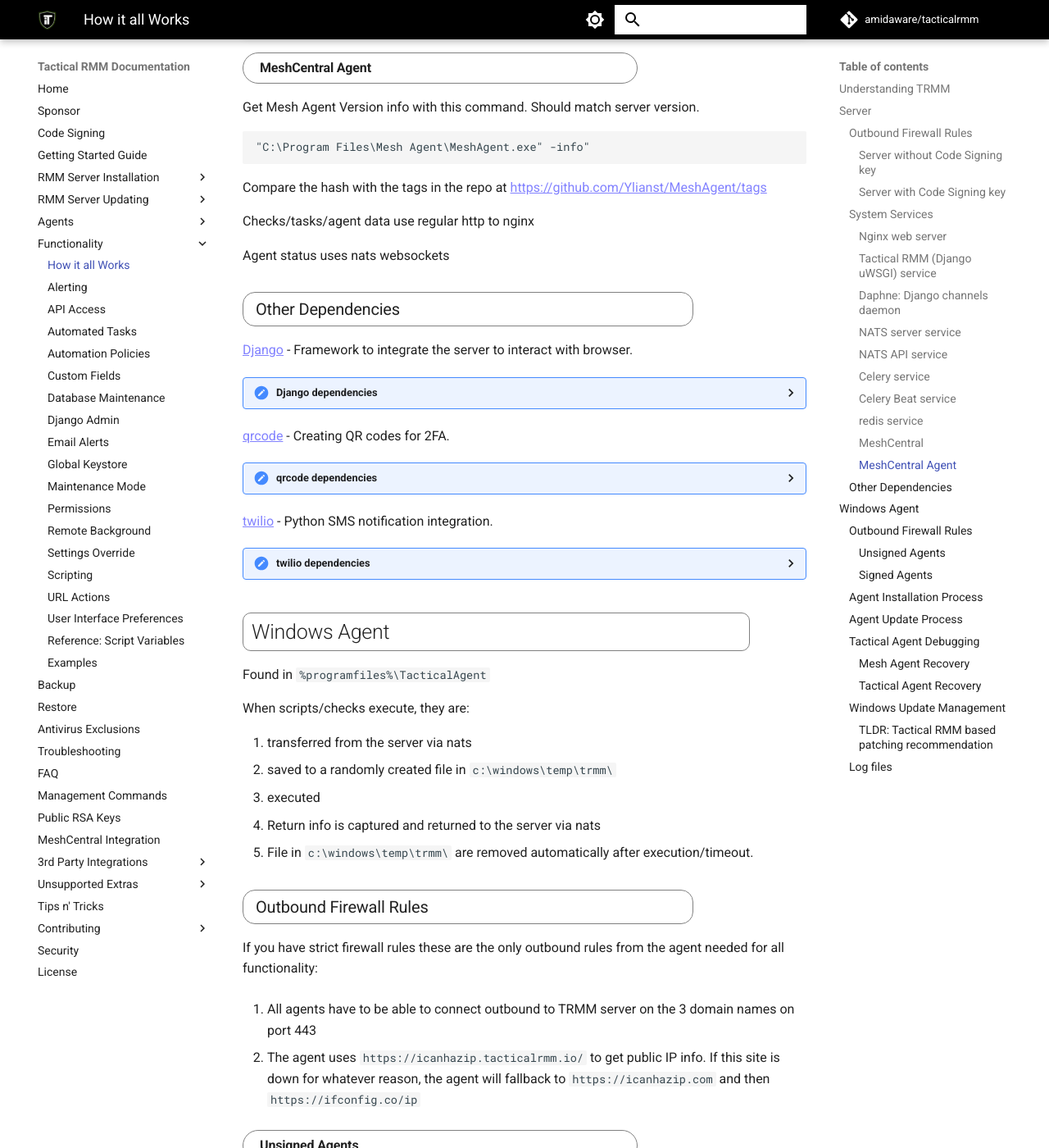
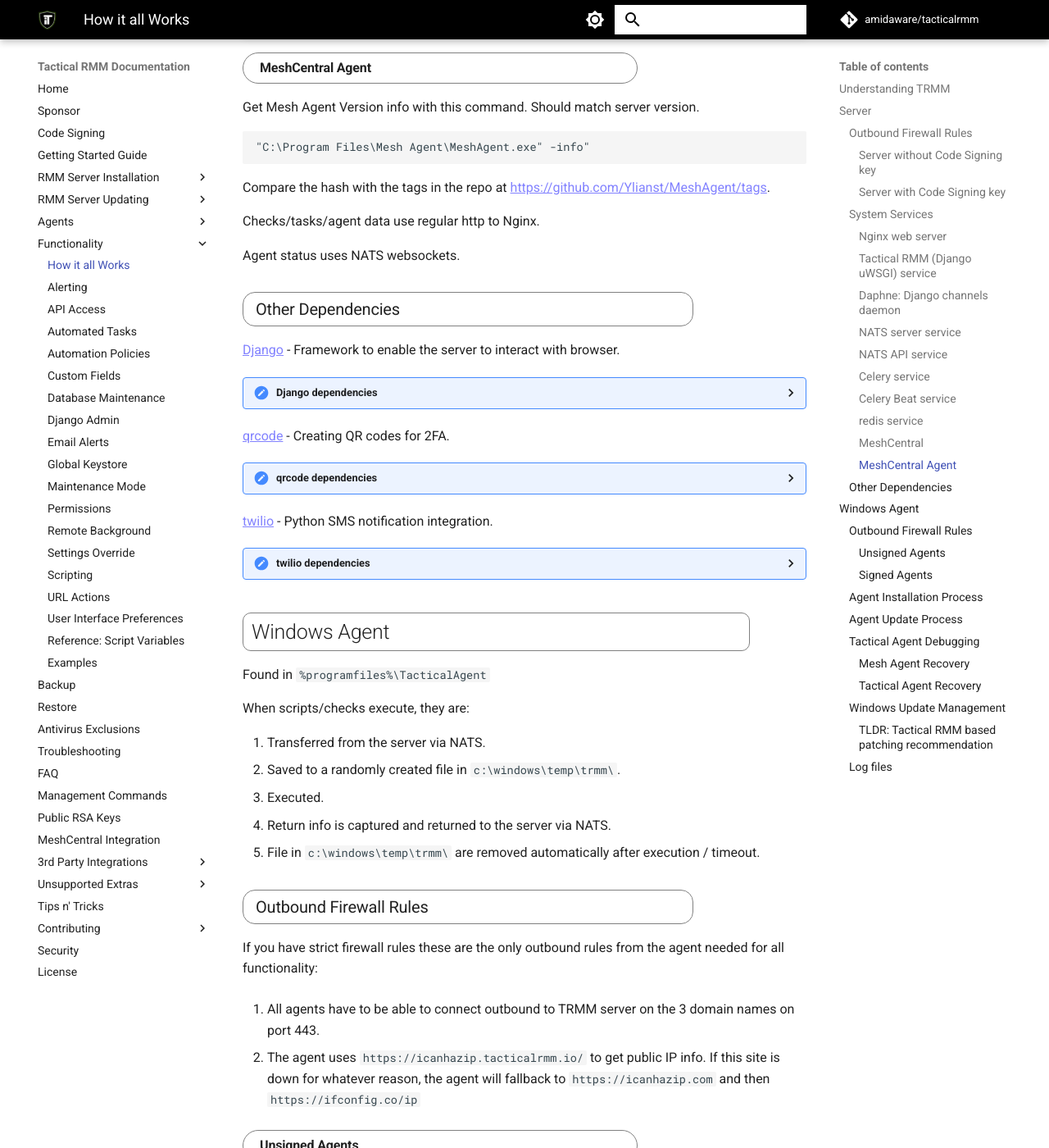
Before and after one commit to amidaware/trmm-docs, an MkDocs documentation site: the page built from docs/howitallworks.md, in a window 1280 px wide and 1400 px high, scrolled down 6789 px. Shown: the whole window at 82% size. Built offline with MkDocs 1.6.1 and Material for MkDocs 9.7.7, drawn with Linux system fonts in a browser that asks for light colours; comment, search, counter and statistics services are not loaded; some of the changed text lies outside the part shown.

Commit message:
More minor cleanup

````diff
--- a/docs/howitallworks.md
+++ b/docs/howitallworks.md
@@ -28,9 +28,9 @@
 !!!description
     A web interface for the postgres database
 
-All Tactical RMM dependencies are listed [here](https://github.com/amidaware/tacticalrmm/blob/develop/api/tacticalrmm/requirements.txt)
+All Tactical RMM dependencies are listed [here](https://github.com/amidaware/tacticalrmm/blob/develop/api/tacticalrmm/requirements.txt).
 
-A complete list of all packages used by Tactical RMM are listed [here](https://raw.githubusercontent.com/amidaware/tacticalrmm/develop/web/package-lock.json)
+A complete list of all packages used by Tactical RMM are listed [here](https://raw.githubusercontent.com/amidaware/tacticalrmm/develop/web/package-lock.json).
 
 ### Outbound Firewall Rules
 
@@ -373,9 +373,9 @@
 [Customize](https://ylianst.github.io/MeshCentral/meshcentral/config/) with care.
 
 !!!info
-    mesh usernames are **CaSe sEnSiTive** Tactical will make sure it's all lower case to avoid sync problems
+    Mesh usernames are **CaSe sEnSiTive**. Tactical will make sure it's all lower case to avoid sync problems.
 
-???+ note "meshcentral"
+???+ note "MeshCentral"
 
     - [MeshCentral docs](https://info.meshcentral.com/downloads/MeshCentral2/MeshCentral2UserGuide.pdf)
 
@@ -395,10 +395,10 @@
 
     === ":material-remote-desktop: Debugging"
 
-        - Open either "Take Control" or "Remote Background" to get mesh login token
-        - Open https://mesh.example.com to open native mesh admin interface
+        - Open either "Take Control" or "Remote Background" to get mesh login token.
+        - Open https://mesh.example.com to open native mesh admin interface.
         - Left-side "My Server" > Choose "Console" > type `agentstats`
-        - To view detailed logging goto "Trace" > click Tracing button and choose categories
+        - To view detailed logging goto "Trace" > click Tracing button and choose categories.
 
 
 #### MeshCentral Agent
@@ -408,15 +408,15 @@
 ```cmd
 "C:\Program Files\Mesh Agent\MeshAgent.exe" -info"
 ```
-Compare the hash with the tags in the repo at <https://github.com/Ylianst/MeshAgent/tags>
+Compare the hash with the tags in the repo at <https://github.com/Ylianst/MeshAgent/tags>.
 
-Checks/tasks/agent data use regular http to nginx
+Checks/tasks/agent data use regular http to Nginx.
 
-Agent status uses nats websockets
+Agent status uses NATS websockets.
 
 ### Other Dependencies
 
-[Django](https://www.djangoproject.com/) - Framework to integrate the server to interact with browser.
+[Django](https://www.djangoproject.com/) - Framework to enable the server to interact with browser.
 
 <details>
   <summary>Django dependencies</summary>
@@ -469,17 +469,17 @@
 
 When scripts/checks execute, they are:
 
-1. transferred from the server via nats
-2. saved to a randomly created file in `c:\windows\temp\trmm\`
-3. executed
-4. Return info is captured and returned to the server via nats
-5. File in `c:\windows\temp\trmm\` are removed automatically after execution/timeout.
+1. Transferred from the server via NATS.
+2. Saved to a randomly created file in `c:\windows\temp\trmm\`.
+3. Executed.
+4. Return info is captured and returned to the server via NATS.
+5. File in `c:\windows\temp\trmm\` are removed automatically after execution / timeout.
 
 ### Outbound Firewall Rules
 
 If you have strict firewall rules these are the only outbound rules from the agent needed for all functionality:
 
-1. All agents have to be able to connect outbound to TRMM server on the 3 domain names on port 443
+1. All agents have to be able to connect outbound to TRMM server on the 3 domain names on port 443.
 
 2. The agent uses `https://icanhazip.tacticalrmm.io/` to get public IP info. If this site is down for whatever reason, the agent will fallback to `https://icanhazip.com` and then `https://ifconfig.co/ip`
 
@@ -493,9 +493,9 @@
 
 ### Agent Installation Process
 
-* Adds Defender AV exclusions
+* Adds Defender AV exclusions.
 * Copies temp files to `c:\windows\temp\tacticalxxx` folder.
-* INNO setup installs app into `%ProgramData%\TacticalAgent\` folder
+* INNO setup installs app into `%ProgramData%\TacticalAgent\` folder.
 
 ***
 
@@ -503,9 +503,9 @@
 
 Downloads latest `tacticalagent-vx.x.x.exe` to `%programfiles%`
 
-Executes the file (INNO setup exe)
+Executes the file (INNO setup exe).
 
-Files create `c:\Windows\temp\Tacticalxxxx\` folder for install (and log files)
+Files create `c:\Windows\temp\Tacticalxxxx\` folder for install (and log files).
 
 ***
 
@@ -536,11 +536,11 @@
     ```
 
     !!!note
-        There's a Community script that will collect your agent log called `TacticalRMM - Get Agent Logs`
+        There's a Community script that will collect your agent log called `TacticalRMM - Get Agent Logs`.
 
 === ":material-debian: linux"
 
-    As root user, edit
+    As root user, edit:
 
     ```bash
     vi /etc/systemd/system/tacticalagent.service
@@ -586,18 +586,18 @@
     net start tacticalrmm
     ```
 
-    Check if Tactical RMM agent is online
+    Check if Tactical RMM agent is online.
 
 === ":material-console-line: From Local Machine"
 
-    Start/Restart Tactical RMM service from either `services.msc` or from Admin Command prompt
+    Start/Restart Tactical RMM service from either `services.msc` or from Admin Command prompt:
 
     ```cmd
     net stop tacticalrmm
     net start tacticalrmm
     ```
 
-    Open `C:\Program Files\TacticalAgent\agent.log` to look for issues
+    Open `C:\Program Files\TacticalAgent\agent.log` to look for issues.
 
 ### Windows Update Management
 
````
Also changed, not shown: other parts of docs/howitallworks.md (+5 -5 lines), docs/functions/alerting.md (+27 -27 lines), docs/install_agent.md (+14 -14 lines), docs/update_docker.md (+4 -4 lines).
